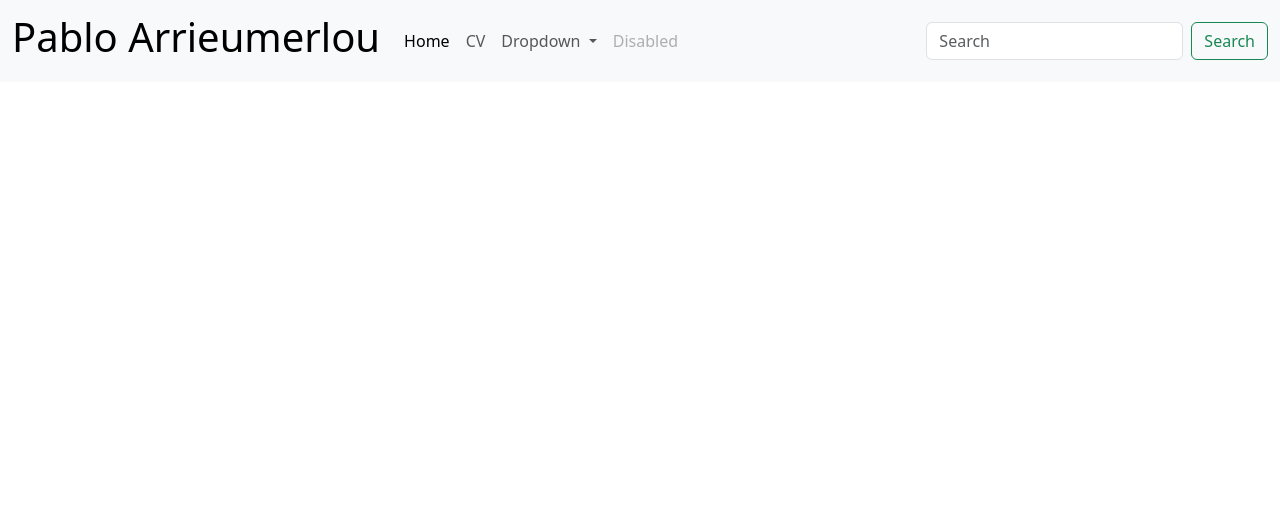
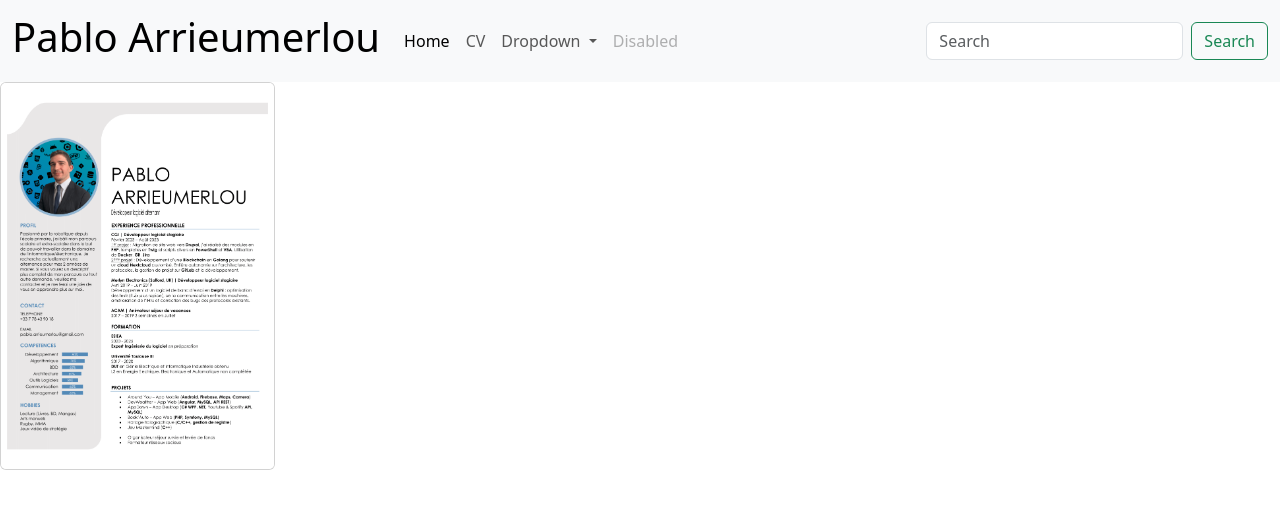
Before and after one commit to arrieup/Portfolio, an Angular app in the folder portfolio/: page / in a window 1280 px wide. Shown: the top 508 px of the page. Built offline with nearby package versions, Linux system fonts and the light colour scheme.

Commit message:
Ajout des assets du CV

```diff
--- a/portfolio/src/app/app.component.html
+++ b/portfolio/src/app/app.component.html
@@ -1,6 +1,6 @@
-<nav class="navbar navbar-expand-sm navbar-light bg-light">
+<nav class="navbar navbar-expand-sm navbar-light bg-light sticky-top">
   <div class="container-fluid">
-    <a class="navbar-brand" href="#">
+    <a class="navbar-brand" href="/">
       <h1>Pablo Arrieumerlou</h1>
     </a>
     <button class="navbar-toggler" type="button" data-bs-toggle="collapse" data-bs-target="#navbarSupportedContent"
@@ -10,10 +10,10 @@
     <div class="collapse navbar-collapse" id="navbarSupportedContent">
       <ul class="navbar-nav me-auto mb-2 mb-lg-0">
         <li class="nav-item">
-          <a class="nav-link active" aria-current="page" href="#">Home</a>
+          <a class="nav-link active" aria-current="page" href="/">Home</a>
         </li>
         <li class="nav-item">
-          <a class="nav-link" href="#">CV</a>
+          <a class="nav-link" href="../assets/CV_Pablo Arrieumerlou.pdf" download="PabloArrieumerlou">CV</a>
         </li>
         <li class="nav-item dropdown">
           <a class="nav-link dropdown-toggle" href="#" id="navbarDropdown" role="button" data-bs-toggle="dropdown"
@@ -40,7 +40,13 @@
     </div>
   </div>
 </nav>
-
+<div class="row" data-masonry="{&quot;percentPosition&quot;: true }" style="position: relative; width: 70%;">
+  <div class="col-sm-6 col-lg-4 mb-4" style="position: absolute; left: 0%; top: 0x;">
+    <div class="card">
+      <img class="card-img" src="../assets/CV_PabloArrieumerlou.png" height="50%" width="50px">
+    </div>
+  </div>
+</div>
 <ng-template #demoModal let-modal>
   <div class="modal-header">
     <h4 class="modal-title" id="modal-basic-title">Profile update</h4>
```
Also changed, not shown: portfolio/src/assets/CV_PabloArrieumerlou.png (added), 1 other file (tests, documents, lock files or other folders).
